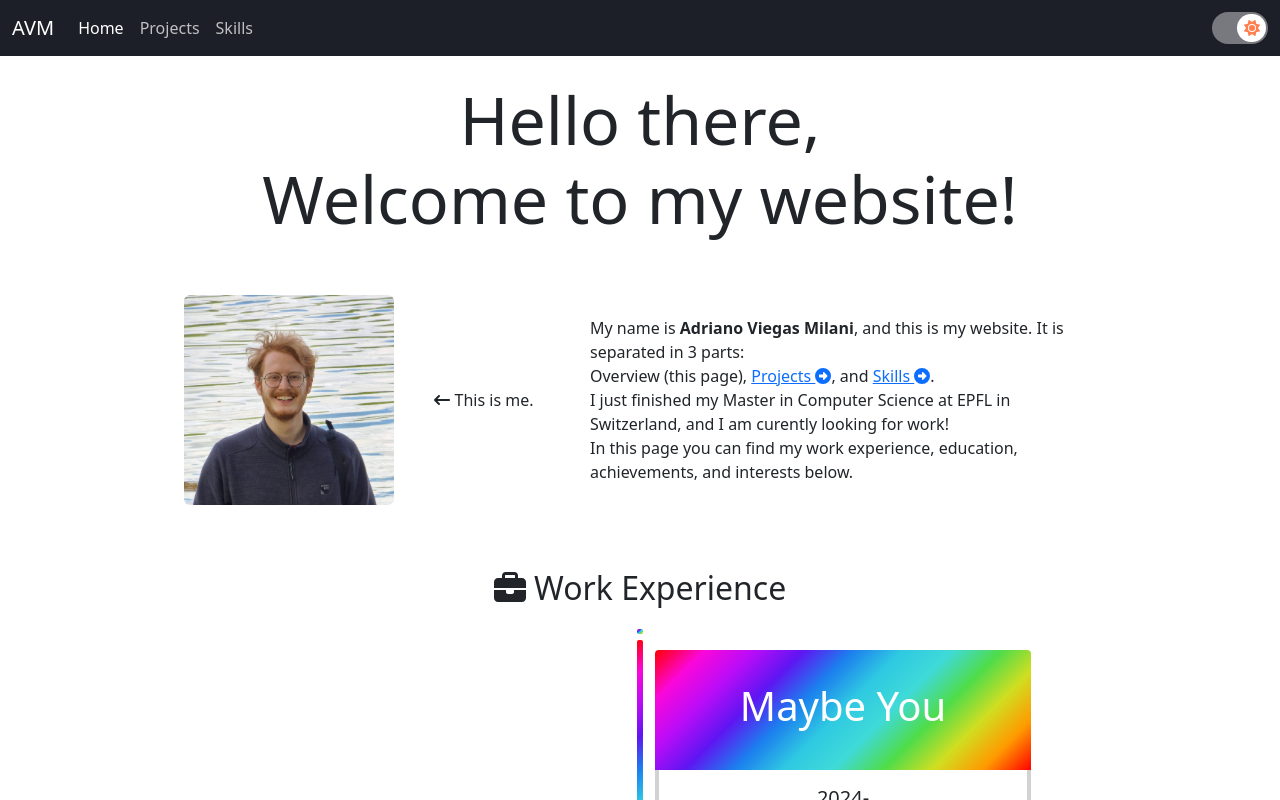
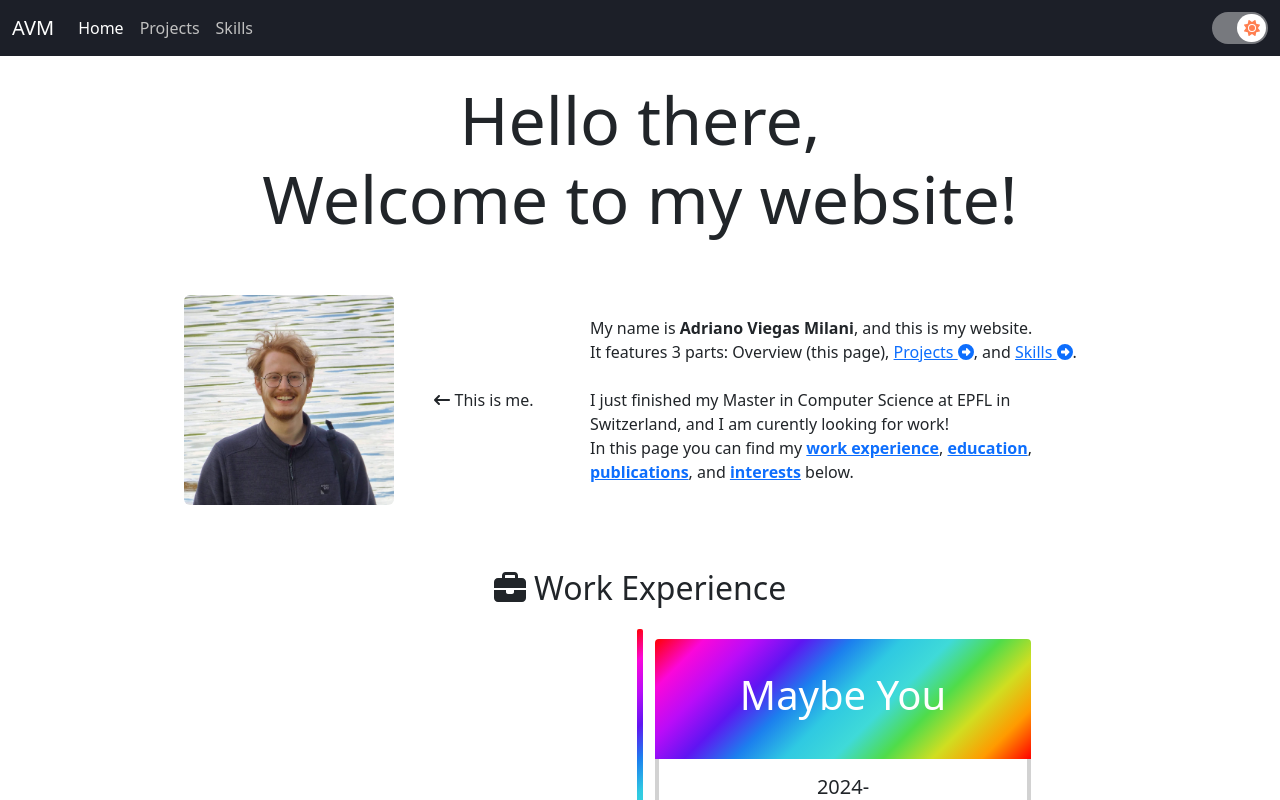
Before and after one commit to AdrianoVM/AdrianoVM.github.io, a React (Create React App) app in the folder personal-website/: page / in a window 1280 px wide. Shown: the top 800 px of the page. Built offline with nearby package versions, Linux system fonts and the light colour scheme.

Commit message:
feat: added project

```diff
--- a/personal-website/src/components/timelines/timelineWork.js
+++ b/personal-website/src/components/timelines/timelineWork.js
@@ -10,10 +10,10 @@ const TimelineWork = () => {
   let i = 0;
   return(
       <div>
-        <div className="row justify-content-center">
+        {/* <div className="row justify-content-center">
           <div className="vl col-1 mb-3 future" style={{ height: 5 }} ></div>
           <div className="col-11 d-md-none"></div>
-        </div>
+        </div> */}
 
         <Row color="future" nb={i++} content={
           <Card title={"Maybe You"} date={"2024-"} color={"future"} percent={"Software Engineer"}>
--- a/personal-website/src/pages/index.js
+++ b/personal-website/src/pages/index.js
@@ -29,10 +29,11 @@ const Home = () => {
               <div className="col-12 col-md-7 text-start">
                 <p className="my-3 m-md-3">
                   My name is <b>Adriano Viegas Milani</b>,
-                  and this is my website.
-                  It is separated in 3 parts: <br/> Overview (this page), <Link to="projects">Projects <FontAwesomeIcon icon={faArrowAltCircleRight}/></Link>, and <Link to="skills">Skills <FontAwesomeIcon icon={faArrowAltCircleRight}/></Link>. <br/>
+                  and this is my website.<br/>
+                  It features 3 parts: Overview (this page), <Link to="projects">Projects <FontAwesomeIcon icon={faArrowAltCircleRight}/></Link>, and <Link to="skills">Skills <FontAwesomeIcon icon={faArrowAltCircleRight}/></Link>.
+                  <br/><br/>
                   I just finished my Master in Computer Science at EPFL in Switzerland, and I am curently looking for work! <br/>
-                  In this page you can find my work experience, education, achievements, and interests below.
+                  In this page you can find my <HashLink to="#work"><b>work experience</b></HashLink>, <HashLink to="#education"><b>education</b></HashLink>, <HashLink to="#publications"><b>publications</b></HashLink>, and <HashLink to="#interests"><b>interests</b></HashLink> below.
 
                 </p>
               </div>
--- a/personal-website/src/pages/projects.js
+++ b/personal-website/src/pages/projects.js
@@ -61,14 +61,23 @@ const Projects = () => {
           - Made in 2022, as part of the Virtual Reality course at EPFL.
           </ProjectCard>
 
+          <ProjectCard title={<div>Forest SaVR 0.3 <FontAwesomeIcon icon={faVrCardboard}/> </div>}
+          subtitle={<p className="lead">A Virtual-Reality application to raise awareness of deforestation&nbsp;<FontAwesomeIcon icon={faTree}/>.</p>}
+          id={"forest-savr3"} media={<div  className="ratio ratio-16x9 my-3"><iframe src="https://www.youtube.com/embed/0zZyTZPYWX4" title="Forest SaVR 0.3 - BSP6 Presentation" frameborder="0" allow="accelerometer; clipboard-write; encrypted-media; gyroscope; picture-in-picture; web-share" allowfullscreen></iframe></div>}>
+            Forest SaVR 0.3 is developed as the third part of a multi-semester project for the Bachelor in Computer Science of the University of Luxembourg.
+            This project is made as part of the <a href="https://vrarlab.uni.lu/">VR/AR LAB</a> with Jean Botev and is developed with <a href="https://unity.com/">Unity <FontAwesomeIcon icon={faUnity}/></a>.<br/><br/>
+            Version 0.3 completely reworks the concept, adding interaction, a small narrative where we can actually impact forest states, and a huge graphical update.<br/>
+            Version 0.4 was developped as a summer project, with enhanced accessibility, and added necessary structure for a complete game. This version does not have a dedicated video, but is visually similar to v0.3.<br/><br/>
+            - Made in 2021, as part of BSP6.
+          </ProjectCard>
+
           <ProjectCard title={<div>Forest SaVR 0.1 <FontAwesomeIcon icon={faVrCardboard}/> </div>}
           subtitle={<p className="lead">A Virtual-Reality application to raise awareness of deforestation&nbsp;<FontAwesomeIcon icon={faTree}/>.</p>}
           id={"forest-savr"} media={<div  className="ratio ratio-16x9 my-3"><iframe src="https://www.youtube.com/embed/E93NYJ476wk" title="Uni.lu Project Forest SaVR" allow="accelerometer; clipboard-write; encrypted-media; gyroscope; picture-in-picture" allowFullScreen></iframe></div>}>
             Forest SaVR 0.1 is developed as the first part of a multi-semester project for the Bachelor in Computer Science of the University of Luxembourg.
             This project is made as part of the <a href="https://vrarlab.uni.lu/">VR/AR LAB</a> with Jean Botev and is developed with <a href="https://unity.com/">Unity <FontAwesomeIcon icon={faUnity}/></a>.
-            Forest SaVR received the <b>best demo/poster award</b> at the 2020 GI VR/AR Workshop in Trier, Germany.
-            A newer version is in development, as part of BSP5 and BSP6, and our objective is to transform it into a playable, enjoyable, and educative serious game. <br/><br/>
-            - Version showed was made in 2019, as part of BSP3.
+            Forest SaVR received the <b>best demo/poster award</b> at the 2020 GI VR/AR Workshop in Trier, Germany.<br/><br/>
+            - Made in 2019, as part of BSP3.
           </ProjectCard>
 
 
--- a/personal-website/src/pages/skills.js
+++ b/personal-website/src/pages/skills.js
@@ -105,7 +105,7 @@ const Skills = () => {
         </SkillCard>
 
         <SkillCard title={"Tensorflow"} skillOpen={skillOpen} setSkillOpen={setSkillOpen} listId={"skill-tensorflow"} width={windowSize.innerWidth}
-          icon={<motion.img layout src={tensorflowLogo} className="img-fluid col-12" alt="Logo of Tensorflow"/>} style={{backgroundColor: '#FF6F00'}} stars={2}>
+          icon={<motion.img layout src={tensorflowLogo} className="img-fluid col-12" alt="Logo of Tensorflow"/>} style={{backgroundColor: '#FF6F00'}} stars={1}>
           Learned in the Machine Learning course at <HashLink to="/#EPFL">EPFL</HashLink>.
         </SkillCard>
 
```
